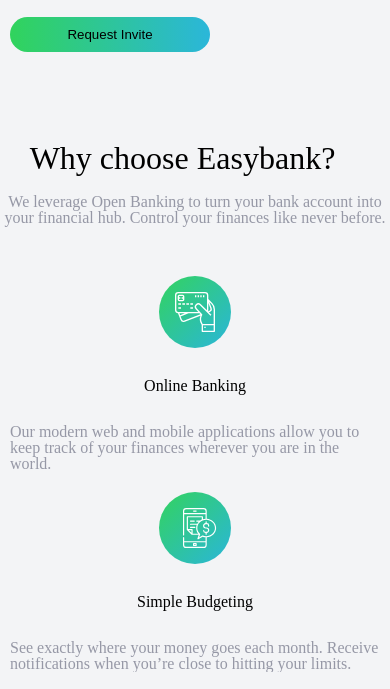
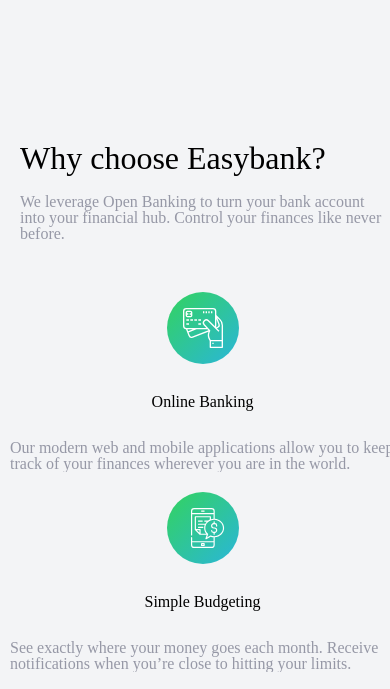
Before and after one commit to MFEzequiel/Easybank-landing-page-master, a website built with Vite: page index.html in a window 390 px wide. Shown: the part 802-1491 px from the top of the page. Built offline with nearby package versions, Linux system fonts and the light colour scheme.

Commit message:
corrección de errores

```diff
--- a/css/layout/grid.css
+++ b/css/layout/grid.css
@@ -94,7 +94,8 @@
 
     .main__text-container {
         width: 100%;
-        text-align: center;
+        padding: 0 20px;
+        text-align: left;
     }
 
     article.set__carts {
@@ -108,6 +109,7 @@
         row-gap: 10px;
         min-height: 100vh;
         background-position-x: 0;
+        height: auto;
     }
 
     .container__article__text {
--- a/css/module/button.css
+++ b/css/module/button.css
@@ -26,7 +26,7 @@
     border-radius: 18px;
     border: none;
     cursor: pointer;
-    color: var(--color-text);
+    color: var(--ul-white);
 }
 
 .header__theme {
--- a/css/module/cards.css
+++ b/css/module/cards.css
@@ -65,9 +65,10 @@
 @media only screen and (max-width: 980px) {
 
     .main__cards {
-        grid-template-columns: repeat(auto-fill,minmax(250px,1fr));
+        grid-template-columns: repeat(auto-fill,minmax(220px,1fr));
         padding: 0 10px;
         width: 100%;
+        justify-items: center;
     }
 }
 
--- a/index.html
+++ b/index.html
@@ -118,7 +118,7 @@
           }
       }
     </style>
-    <script type="module" src="/main.js" defer></script>
+    <link rel="stylesheet" href="css/style.css" type="text/css">
     <link rel="preconnect" href="https://fonts.googleapis.com">
     <link rel="preconnect" href="https://fonts.gstatic.com" crossorigin>
     <link href="https://fonts.googleapis.com/css2?family=Public+Sans:ital,wght@0,100..900;1,100..900&display=swap" rel="stylesheet">
@@ -291,5 +291,6 @@
 
       </footer>
     </div>
+    <script type="module" src="/main.js"></script>
   </body>
 </html>
--- a/main.js
+++ b/main.js
@@ -1,5 +1,3 @@
-import './css/style.css'
-
 const d = document
 const $ = s => d.querySelector(s)
 const $$ = s => d.querySelectorAll(s)
```
